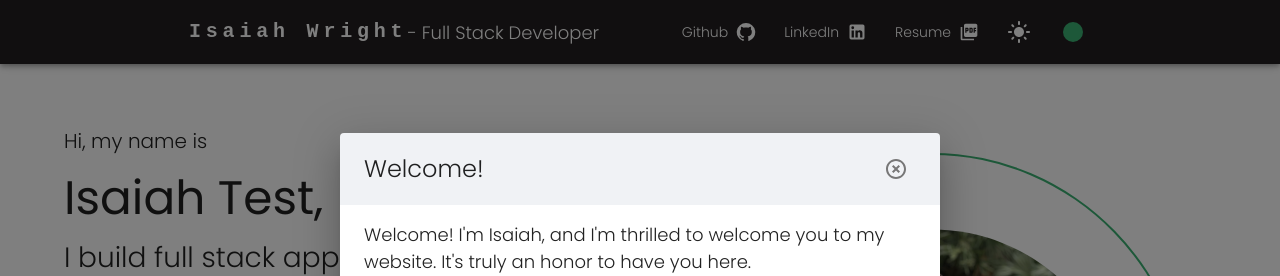
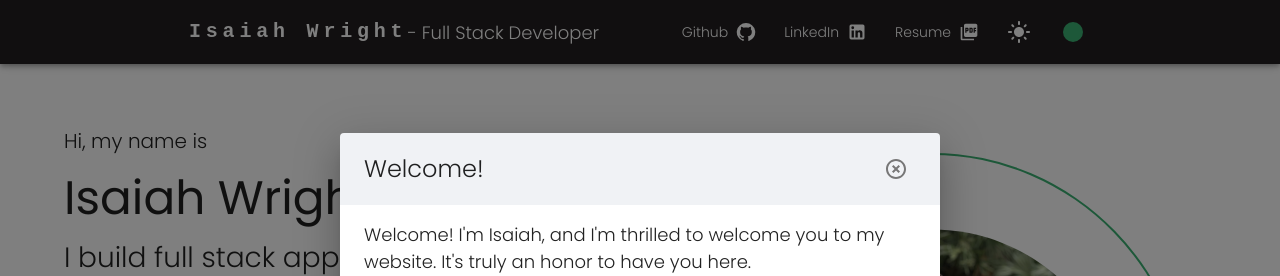
Before and after one commit to IsaiahWright902/isaiah-wright-website, a Next.js app: page / in a window 1280 px wide. Shown: the top 276 px of the page. Built offline with nearby package versions, Linux system fonts and the light colour scheme.

Commit message:
change it back, test over

```diff
--- a/src/components/HomePageSections/AboutSection.tsx
+++ b/src/components/HomePageSections/AboutSection.tsx
@@ -37,7 +37,7 @@ export default function AboutSection() {
               Hi, my name is
             </Typography>
             <Typography variant="h1" textAlign={{ xs: "center", md: "left" }}>
-              Isaiah Test,
+              Isaiah Wright,
             </Typography>
             <Typography variant="h3" textAlign={{ xs: "center", md: "left" }}>
               I build full stack applications {isMobile ? null : ":)"}
```
